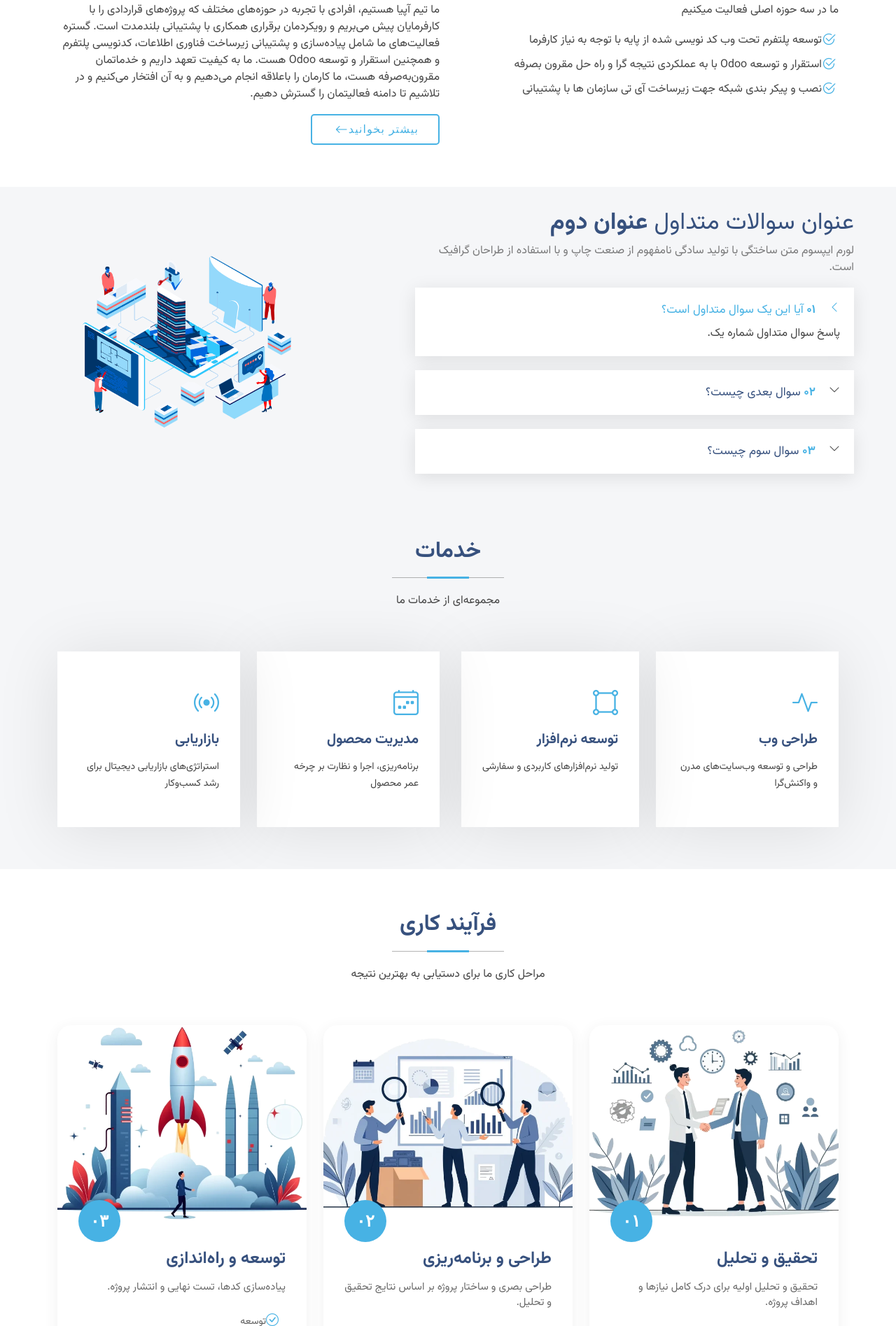
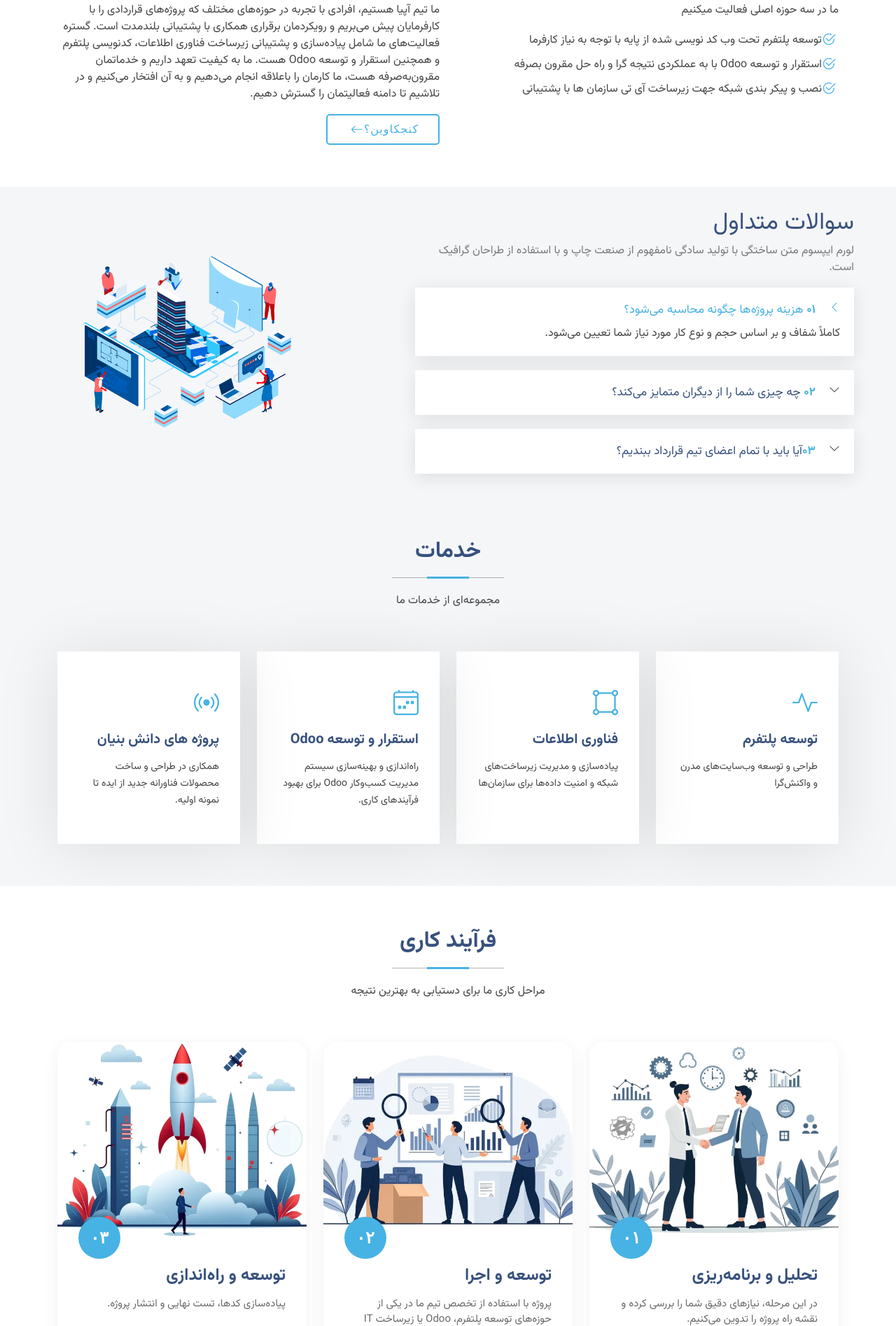
Before and after one commit to afash7/upia2025, a plain HTML site: page index.html in a window 1280 px wide. Shown: the part 905-2800 px from the top of the page at 70% size. Drawn offline with Linux system fonts and the light colour scheme.

Commit message:
edition 2

```diff
--- a/index.html
+++ b/index.html
@@ -43,7 +43,7 @@
           <li><a href="#team">تیم</a></li>
           <li><a href="#pricing">قیمت‌گذاری</a></li>
           <li><a href="blog.html">بلاگ</a></li>
-          <li class="dropdown"><a href="#"><span>بیشتر</span> <i class="bi bi-chevron-down toggle-dropdown"></i></a>
+          <!-- <li class="dropdown"><a href="#"><span>بیشتر</span> <i class="bi bi-chevron-down toggle-dropdown"></i></a>
             <ul>
               <li><a href="#">بیشتر ۱</a></li>
               <li class="dropdown"><a href="#"><span>زیرمجموعه</span> <i class="bi bi-chevron-down toggle-dropdown"></i></a>
@@ -59,7 +59,7 @@
               <li><a href="#">بیشتر ۳</a></li>
               <li><a href="#">بیشتر ۴</a></li>
             </ul>
-          </li>
+          </li> -->
           <li><a href="#contact">تماس با ما</a></li>
         </ul>
         <i class="mobile-nav-toggle d-xl-none bi bi-list"></i>
@@ -90,7 +90,10 @@
         </div>
       </div>
 
-    </section><section id="clients" class="clients section light-background">
+    </section>
+
+
+    <section id="clients" class="clients section light-background">
 
       <div class="container" data-aos="zoom-in">
 
@@ -146,7 +149,10 @@
 
       </div>
 
-    </section><section id="about" class="about section">
+    </section>
+
+
+    <section id="about" class="about section">
 
       <div class="container section-title" data-aos="fade-up">
         <h2>درباره ما</h2>
@@ -169,7 +175,7 @@
             <p>
                ما تیم آپیا هستیم، افرادی با تجربه در حوزه‌های مختلف که پروژه‌های قراردادی را با کارفرمایان پیش می‌بریم و رویکردمان برقراری همکاری‌ با پشتیبانی بلندمدت است. گستره فعالیت‌های ما شامل پیاده‌سازی و پشتیبانی زیرساخت‌ فناوری اطلاعات، کدنویسی پلتفرم و همچنین استقرار و توسعه Odoo هست. ما به کیفیت تعهد داریم و خدماتمان مقرون‌به‌صرفه هست، ما کارمان را باعلاقه انجام می‌دهیم و به آن‌ افتخار می‌کنیم و در تلاشیم تا دامنه فعالیتمان را گسترش دهیم.
             </p>
-            <a href="#" class="read-more"><span>بیشتر بخوانید</span><i class="bi bi-arrow-left"></i></a>
+            <a href="#" class="read-more"><span> کنجکاوین؟ </span><i class="bi bi-arrow-left"></i></a>
           </div>
 
         </div>
@@ -185,7 +191,7 @@
           <div class="col-lg-7 d-flex flex-column justify-content-center order-2 order-lg-1">
 
             <div class="content px-xl-5" data-aos="fade-up" data-aos-delay="100">
-              <h3><span>عنوان سوالات متداول </span><strong>عنوان دوم</strong></h3>
+              <h3><span>سوالات متداول</span><strong></strong></h3>
               <p>
                 لورم ایپسوم متن ساختگی با تولید سادگی نامفهوم از صنعت چاپ و با استفاده از طراحان گرافیک است.
               </p>
@@ -195,21 +201,21 @@
 
               <div class="faq-item faq-active">
 
-                <h3><span>۰۱</span> آیا این یک سوال متداول است؟</h3>
+                <h3><span>۰۱</span> هزینه پروژه‌ها چگونه محاسبه می‌شود؟</h3>
                 <div class="faq-content">
-                  <p>پاسخ سوال متداول شماره یک.</p>
+                  <p>کاملاً شفاف و بر اساس حجم و نوع کار مورد نیاز شما تعیین می‌شود.</p>
                 </div>
                 <i class="faq-toggle bi bi-chevron-down"></i>
               </div><div class="faq-item">
-                <h3><span>۰۲</span> سوال بعدی چیست؟</h3>
+                <h3><span>۰۲</span> چه چیزی شما را از دیگران متمایز می‌کند؟</h3>
                 <div class="faq-content">
-                  <p>پاسخ سوال متداول شماره دو.</p>
+                  <p>انعطاف‌پذیری به ما امکان می‌دهد راهکارهای تخصصی را با هزینه‌های مقرون‌به‌صرفه ارائه دهیم.</p>
                 </div>
                 <i class="faq-toggle bi bi-chevron-down"></i>
               </div><div class="faq-item">
-                <h3><span>۰۳</span> سوال سوم چیست؟</h3>
+                <h3><span>۰۳</span>آیا باید با تمام اعضای تیم قرارداد ببندیم؟</h3>
                 <div class="faq-content">
-                  <p>پاسخ سوال متداول شماره سه.</p>
+                  <p>خیر، تنها با یک نفر از اعضای تیم که به عنوان مسئول پروژه معرفی می‌شود، قرارداد منعقد خواهد شد. تمام جزئیات و تعهدات مربوط به پروژه به طور کامل در متن قرارداد ذکر می‌گردد.</p>
                 </div>
                 <i class="faq-toggle bi bi-chevron-down"></i>
               </div></div>
@@ -286,26 +292,26 @@
           <div class="col-xl-3 col-md-6 d-flex" data-aos="fade-up" data-aos-delay="100">
             <div class="service-item position-relative">
               <div class="icon"><i class="bi bi-activity icon"></i></div>
-              <h4><a href="" class="stretched-link">طراحی وب</a></h4>
+              <h4><a href="" class="stretched-link">توسعه پلتفرم</a></h4>
               <p>طراحی و توسعه وب‌سایت‌های مدرن و واکنش‌گرا</p>
             </div>
           </div><div class="col-xl-3 col-md-6 d-flex" data-aos="fade-up" data-aos-delay="200">
             <div class="service-item position-relative">
               <div class="icon"><i class="bi bi-bounding-box-circles icon"></i></div>
-              <h4><a href="" class="stretched-link">توسعه نرم‌افزار</a></h4>
-              <p>تولید نرم‌افزارهای کاربردی و سفارشی</p>
+              <h4><a href="" class="stretched-link">فناوری اطلاعات</a></h4>
+              <p> پیاده‌سازی و مدیریت زیرساخت‌های شبکه و امنیت داده‌ها برای سازمان‌ها</p>
             </div>
           </div><div class="col-xl-3 col-md-6 d-flex" data-aos="fade-up" data-aos-delay="300">
             <div class="service-item position-relative">
               <div class="icon"><i class="bi bi-calendar4-week icon"></i></div>
-              <h4><a href="" class="stretched-link">مدیریت محصول</a></h4>
-              <p>برنامه‌ریزی، اجرا و نظارت بر چرخه عمر محصول</p>
+              <h4><a href="" class="stretched-link">استقرار و توسعه Odoo</a></h4>
+              <p>راه‌اندازی و بهینه‌سازی سیستم مدیریت کسب‌وکار Odoo برای بهبود فرآیندهای کاری.</p>
             </div>
           </div><div class="col-xl-3 col-md-6 d-flex" data-aos="fade-up" data-aos-delay="400">
             <div class="service-item position-relative">
               <div class="icon"><i class="bi bi-broadcast icon"></i></div>
-              <h4><a href="" class="stretched-link">بازاریابی</a></h4>
-              <p>استراتژی‌های بازاریابی دیجیتال برای رشد کسب‌وکار</p>
+              <h4><a href="" class="stretched-link">پروژه های دانش بنیان</a></h4>
+              <p>همکاری در طراحی و ساخت محصولات فناورانه جدید از ایده تا نمونه اولیه.</p>
             </div>
           </div></div>
 
@@ -327,16 +333,16 @@
               </div>
               <div class="steps-content">
                 <div class="steps-number">۰۱</div>
-                <h3>تحقیق و تحلیل</h3>
-                <p>تحقیق و تحلیل اولیه برای درک کامل نیازها و اهداف پروژه.</p>
+                <h3>تحلیل و برنامه‌ریزی</h3>
+                <p>در این مرحله، نیازهای دقیق شما را بررسی کرده و نقشه راه پروژه را تدوین می‌کنیم.</p>
                 <div class="steps-features">
                   <div class="feature-item">
                     <i class="bi bi-check-circle"></i>
-                    <span>تحقیقات بازار</span>
+                    <span>بررسی نیازمندی‌ها</span>
                   </div>
                   <div class="feature-item">
                     <i class="bi bi-check-circle"></i>
-                    <span>تحلیل داده‌ها</span>
+                    <span>برنامه‌ریزی فنی و زمان‌بندی</span>
                   </div>
                   <div class="feature-item">
                     <i class="bi bi-check-circle"></i>
@@ -353,12 +359,12 @@
               </div>
               <div class="steps-content">
                 <div class="steps-number">۰۲</div>
-                <h3>طراحی و برنامه‌ریزی</h3>
-                <p>طراحی بصری و ساختار پروژه بر اساس نتایج تحقیق و تحلیل.</p>
+                <h3>توسعه و اجرا</h3>
+                <p>پروژه با استفاده از تخصص تیم ما در یکی از حوزه‌های توسعه پلتفرم، Odoo یا زیرساخت IT پیاده‌سازی می‌شود.</p>
                 <div class="steps-features">
                   <div class="feature-item">
                     <i class="bi bi-check-circle"></i>
-                    <span>وایرفریمینگ</span>
+                    <span></span>
                   </div>
                   <div class="feature-item">
                     <i class="bi bi-check-circle"></i>
```
